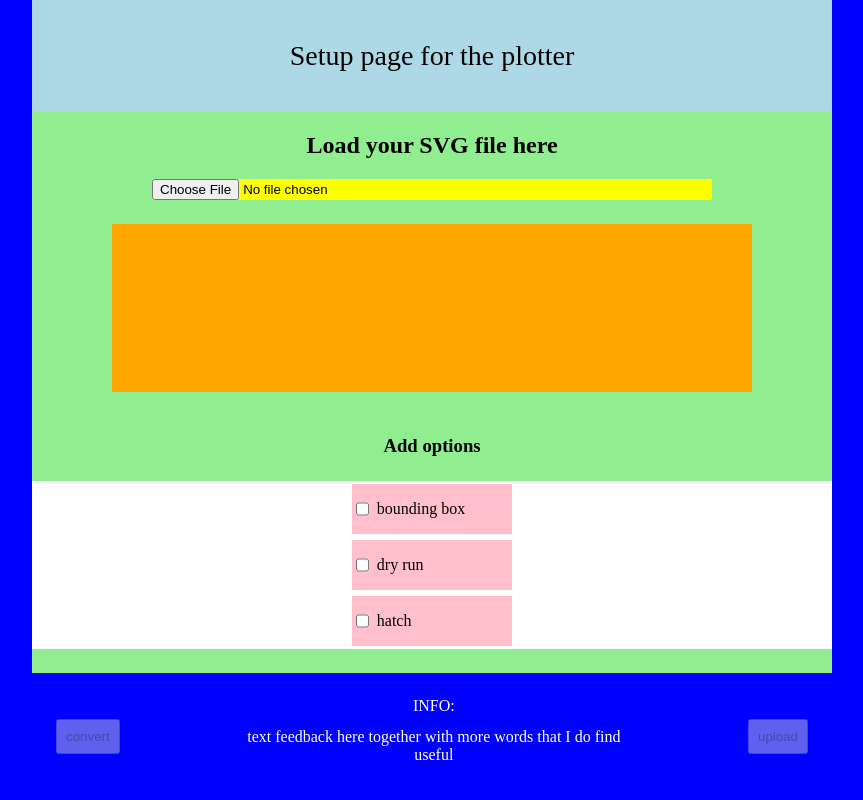
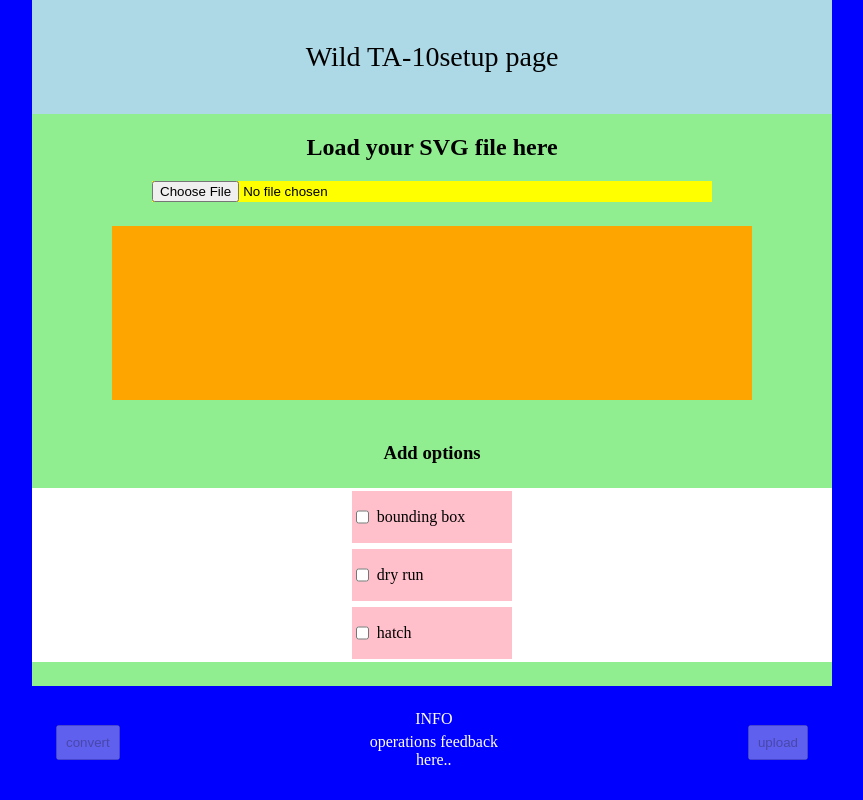
Before and after one commit to tams/plotter-frontend, a website: page public/index.html in a window 1280 px wide. Shown: the whole page, without its empty margins (208-1071 px from the left). Drawn offline with Linux system fonts and the light colour scheme.

```diff
--- a/public/index.html
+++ b/public/index.html
@@ -10,9 +10,8 @@
   </head>
   <body>
     <div class="header">
-       <p class="title">
-          Setup page for the plotter
-       </p>
+       <p class="title">Wild TA-10</p>
+       <p class="subtitle">setup page</p>
     </div>
     <div class="content">
        <h2>Load your SVG file here</h2>
@@ -43,8 +42,8 @@
        <div class="buttons container">
          <button id="convertBtn" onclick="convertSVG()" disabled>convert</button>
          <div class="info">
-           <div class="title">INFO:</div>
-           <div class="feedback" id="feedback">text feedback here together with more words that I do find useful</div>
+           <div class="title">INFO</div>
+           <div class="feedback" id="feedback">operations feedback here..</div>
          </div>
          <button id="uploadBtn" onclick="uploadWild()" disabled>upload</button>
        </div>
```
